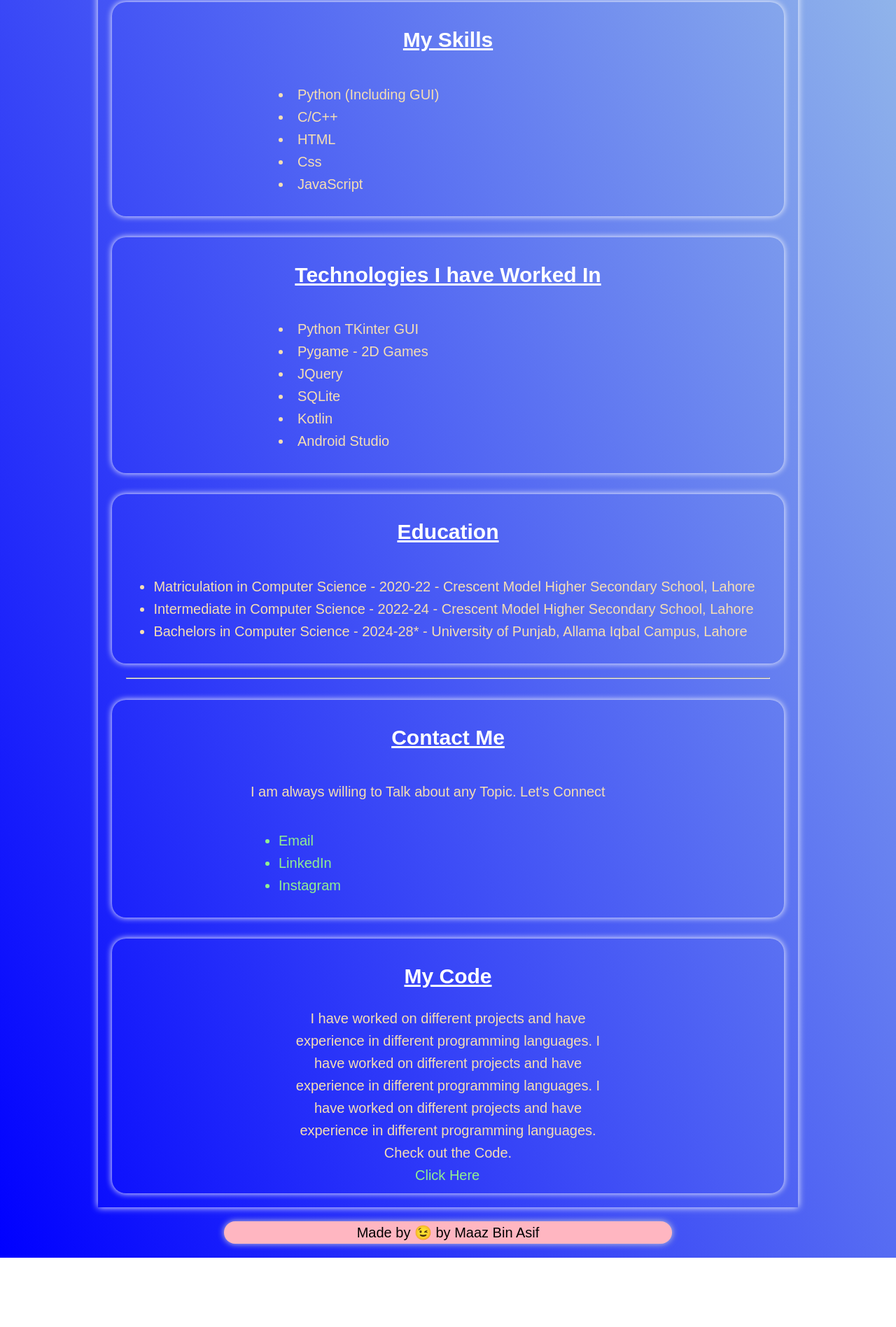
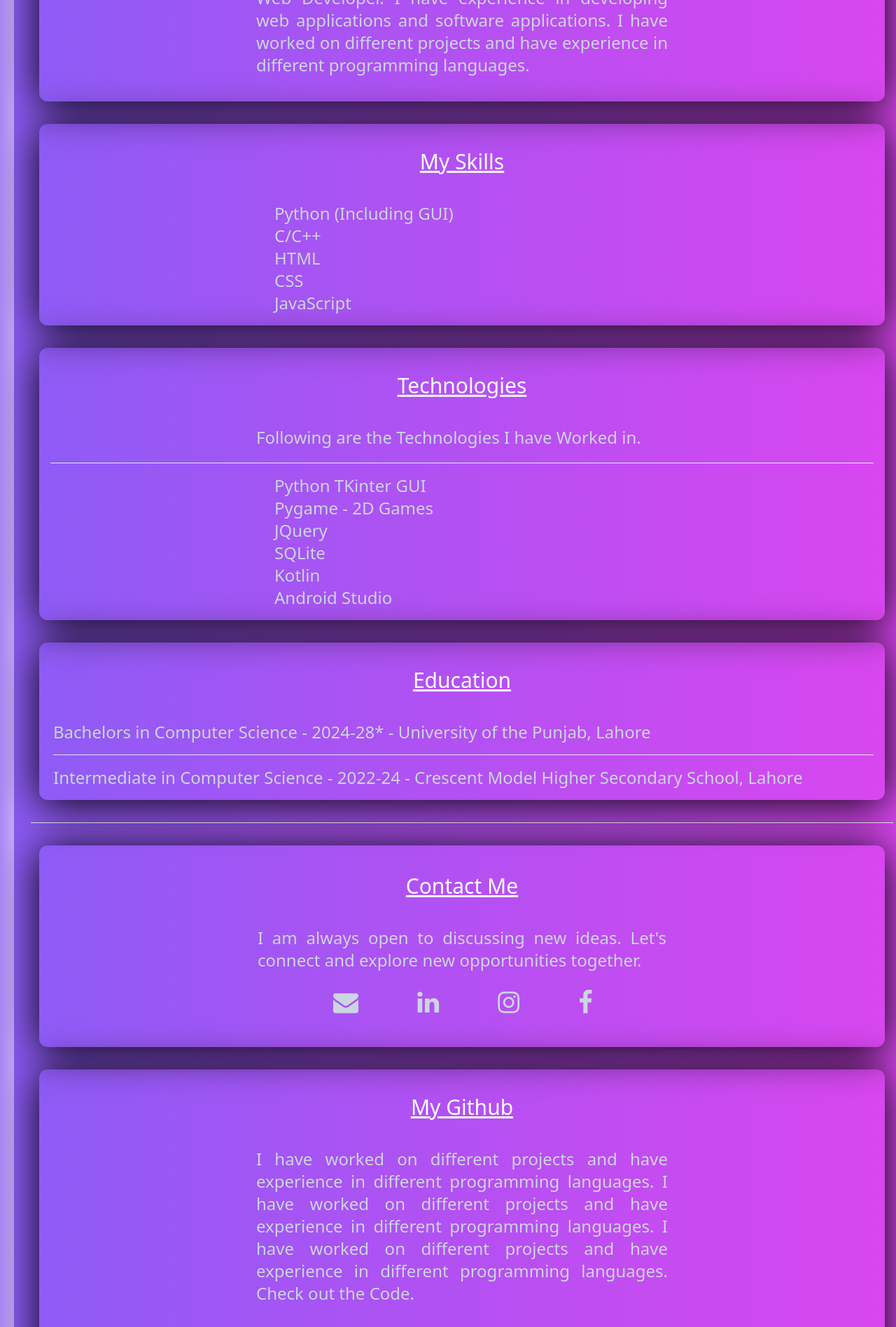
Before and after one commit to Maaz-319/Maaz-319.github.io, a plain HTML site: page index.html in a window 1280 px wide. Shown: the part 904-2800 px from the top of the page at 70% size. Before the commit the page ends 2701 px from the top, so only its background shows below. Drawn offline with nearby package versions, Linux system fonts and the light colour scheme.

Commit message:
Updated
Used TAILWIND CSS

```diff
--- a/index.html
+++ b/index.html
@@ -5,65 +5,122 @@
     <meta charset="UTF-8">
     <meta name="viewport" content="width=device-width, initial-scale=1.0">
     <title>Maaz Bin Asif</title>
+    <link rel="stylesheet" href="https://cdnjs.cloudflare.com/ajax/libs/font-awesome/4.7.0/css/font-awesome.min.css">
     <link rel="icon" href="favicon.ico" type="image/x-icon">
-    <link rel="stylesheet" href="style.css">
+    <script src="https://cdn.tailwindcss.com"></script>
+    <script src="jquery-3.7.1.js"></script>
+    <script text="text/javascript">
+        $(document).ready(function () {
+
+            $(".pfp__div").hide();
+            $(".container").hide();
+            $(".container").slideDown(2000);
+            $(".pfp__div").fadeIn(2000);
+
+            $(".fa-envelope").hover(function () {
+                $(this).css("color", "red");
+            }, function () {
+                $(this).css("color", "white");
+            });
+            $(".fa-linkedin").hover(function () {
+                $(this).css("color", "blue");
+            }, function () {
+                $(this).css("color", "white");
+            });
+            $(".fa-instagram").hover(function () {
+                $(this).css("color", "orange");
+            }, function () {
+                $(this).css("color", "white");
+            });
+            $(".fa-facebook").hover(function () {
+                $(this).css("color", "blue");
+            }, function () {
+                $(this).css("color", "white");
+            });
+            $(".fa-github").hover(function () {
+                $(this).css("color", "black");
+            }, function () {
+                $(this).css("color", "white");
+            });
+        });
+    </script>
 </head>
 
-<body>
-    <div class="container">
-        <div class="navbar__div">
-            <nav class="navbar">
-                <ul class="navbar__ul">
+<body class="bg-gradient-to-r from-violet-500 to-fuchsia-500">
+    <div class="navbar__div p-9">
+        <nav
+            class="bg-green-200 shadow-[0_5px_60px_1px_rgb(0,0,0)] self-center text-center list-none items-center rounded-full p-2">
+            <ul class=" flex list-none text-xl no-underline justify-center">
                 <a href="#HOME">
-                        <li class="navbar__li">Home</li>
+                    <li class="mr-5">Home</li>
                 </a>
                 <a href="#about">
-                        <li class="navbar__li">About</li>
+                    <li class="mr-5">About</li>
                 </a>
                 <a href="#skills">
-                        <li class="navbar__li">Skills</li>
+                    <li class="mr-5">Skills</li>
                 </a>
                 <a href="#education">
-                        <li class="navbar__li">Education</li>
+                    <li class="mr-5">Education</li>
                 </a>
                 <a href="#contact">
-                        <li class="navbar__li">Contact</li>
+                    <li class="mr-5">Contact</li>
                 </a>
                 <a href="#code">
-                        <li class="navbar__li">Code</li>
+                    <li class="mr-5">Code</li>
                 </a>
             </ul>
         </nav>
     </div>
-        <div class="pfp__div">
-            <img src="pfp3.jpg" alt="Maaz Bin Asif" class="profile__image">
+    <div class="container self-center m-5 shadow-[0_5px_60px_1px_rgb(255,255,255)] p-1">
+
+        <!-- -------------------------------------------------------------------------------------------------------------------------- -->
+        <div class="pfp__div flex my-5 justify-center">
+            <img src="pfp3.jpg" alt="Maaz Bin Asif"
+                class="profile__image w-4/12 rounded-full shadow-[0_5px_60px_1px_rgb(0,0,0)]">
         </div>
-        <div class="name__heading">Maaz Bin Asif</div>
-        <h2 class="profession__heading">Software Developer | Web Developer</h2>
-        <hr style="margin: 20px;">
-        <div class="about__me__div">
+        <div
+            class="name__heading text-3xl text-white font-bold text-center shadow-[0_5px_60px_1px_rgb(0,0,0)] w-2/4 ml-auto mr-auto rounded-full">
+            Maaz Bin Asif</div>
+        <h2
+            class="profession__heading text-xl text-slate-300 font-bold text-center shadow-[0_5px_60px_1px_rgb(0,0,0)] w-2/4 ml-auto mr-auto rounded-full my-5">
+            Software Developer | Web Developer</h2>
+        <hr class="my-5;">
+        <!-- -------------------------------------------------------------------------------------------------------------------------- -->
+        <div class="about__me__div m-8 shadow-[0_5px_60px_1px_rgb(0,0,0)] rounded-xl p-4">
             <a id="about">
-                <h3 class="about__me-heading">About Me</h3>
+                <h3 class="about__me-heading text-center text-3xl m-auto mb-5 text-white underline w-2/4 left-1/2 p-5">
+                    About Me</h3>
             </a>
-            <p class="about__me-paragraph">I am a Young Passionate Software Developer and Web Developer. I have
+            <p class="about__me-paragraph text-justify text-2xl text-slate-300 m-auto mb-5 w-2/4 left-1/2">I am a Young
+                Passionate Software Developer and Web Developer. I have
                 experience in developing web applications and software applications. I have worked on different
                 projects
                 and have experience in different programming languages.</p>
         </div>
-        <div class="my__skills__div">
+        <!-- -------------------------------------------------------------------------------------------------------------------------- -->
+        <div class="my__skills__div m-8 shadow-[0_5px_60px_1px_rgb(0,0,0)] rounded-xl p-4">
             <a id="skills">
-                <h3 class="my__skills-heading">My Skills</h3>
+                <h3 class="my__skills-heading text-center text-3xl m-auto mb-5 text-white underline w-2/4 left-1/2 p-5">
+                    My Skills</h3>
             </a>
-            <ul class="my__skills__list">
+            <ul class="my__skills__list text-slate-300 text-2xl list-inside mt-4 ml-80">
                 <li class="my__skills">Python (Including GUI)</li>
                 <li class="my__skills">C/C++</li>
                 <li class="my__skills">HTML</li>
-                <li class="my__skills">Css</li>
+                <li class="my__skills">CSS</li>
                 <li class="my__skills">JavaScript</li>
+                <!-- -------------------------------------------------------------------------------------------------------------------------- -->
         </div>
-        <div class="technologies__worked__in__div">
-            <h3 class="technologies__worked__in-heading">Technologies I have Worked In</h3>
-            <ul class="technologies__worked__in__list">
+        <div class="technologies__worked__in__div m-8 shadow-[0_5px_60px_1px_rgb(0,0,0)] rounded-xl p-4">
+            <h3
+                class="technologies__worked__in-heading text-center text-3xl m-auto mb-5 text-white underline w-2/4 left-1/2 p-5">
+                Technologies</h3>
+            <p
+                class="technologies__worked__in-paragraph text-justify text-2xl text-slate-300 m-auto mb-5 w-2/4 left-1/2">
+                Following are the Technologies I have Worked in.</p>
+            <hr class="line__technologies">
+            <ul class="technologies__worked__in__list text-slate-300 text-2xl list-inside mt-4 ml-80">
                 <li class="technologies__worked__in">Python TKinter GUI</li>
                 <li class="technologies__worked__in">Pygame - 2D Games</li>
                 <li class="technologies__worked__in">JQuery</li>
@@ -72,48 +129,61 @@
                 <li class="technologies__worked__in">Android Studio</li>
             </ul>
         </div>
-        <div class="education__div">
+        <!-- -------------------------------------------------------------------------------------------------------------------------- -->
+        <div class="education__div m-8 shadow-[0_5px_60px_1px_rgb(0,0,0)] rounded-xl p-4">
             <a id="education"></a>
-            <h3 class="education-heading">Education</h3>
-            <ul class="education__ul">
-                <li class="education__li">Matriculation in Computer Science - 2020-22 - Crescent Model Higher Secondary School, Lahore</li>
-                <li class="education__li">Intermediate in Computer Science - 2022-24 - Crescent Model Higher Secondary School, Lahore</li>
-                <li class="education__li">Bachelors in Computer Science - 2024-28* - University of Punjab, Allama Iqbal Campus, Lahore</li>
+            <h3 class="education-heading text-center text-3xl m-auto mb-5 text-white underline w-2/4 left-1/2 p-5">
+                Education</h3>
+            <ul class="education__ul text-slate-300 text-2xl list-inside mt-4 ml-1">
+                <li class="education__li">Bachelors in Computer Science - 2024-28* - University of the Punjab, Lahore
+                </li>
+                <hr class="my-4">
+                <li class="education__li">Intermediate in Computer Science - 2022-24 - Crescent Model Higher Secondary
+                    School, Lahore</li>
             </ul>
         </div>
         <hr style="margin: 20px;">
-        <div class="contact__me__div">
+        <!-- -------------------------------------------------------------------------------------------------------------------------- -->
+        <div class="contact__me__div m-8 shadow-[0_5px_60px_1px_rgb(0,0,0)] rounded-xl p-5">
             <a id="contact"></a>
-            <h3 class="contact__me-heading">Contact Me</h3>
-            <p class="contact__me__text__line">I am always willing to Talk about any Topic. Let's Connect</p>
-            <ul class="contact__me__ul">
-                <a href="mailto:maazbinaasif@gmail.com">
-                    <li class="contact__me__link">Email</li>
-                </a>
-                <a href="https://www.linkedin.com/in/maazbinasif" target="_blank">
-                    <li class="contact__me__link">LinkedIn</li>
-                </a>
-                <a href="https://www.instagram.com/maaz.binasif">
-                    <li class="contact__me__link">Instagram</li>
-                </a>
+            <h3 class="contact__me-heading text-center text-3xl m-auto mb-5 text-white underline w-2/4 left-1/2 p-5">
+                Contact Me</h3>
+            <p class="contact__me__text__line text-justify text-2xl text-slate-300 m-auto mb-5 w-2/4 left-1/2">I am
+                always open to discussing new ideas. Let's connect and explore new
+                opportunities together.</p>
+            <ul class="contact__me__ul ml-80 my-6">
+                <li class="contact__me__link inline-block mx-10 ml-20 text-slate-300 text-4xl"><a
+                        href="mailto:maazbinaasif@gmail.com" class="fa fa-envelope"></a></li>
+                <li class="contact__me__link inline-block mx-10 text-slate-300 text-4xl"><a
+                        href="https://www.linkedin.com/in/maazbinasif" target="_blank" class="fa fa-linkedin"></a>
+                </li>
+                <li class="contact__me__link inline-block mx-10 text-slate-300 text-4xl"><a
+                        href="https://www.instagram.com/maaz.binasif" target="_blank" class="fa fa-instagram"></a></li>
+                <li class="contact__me__link inline-block mx-10 text-slate-300 text-4xl"><a
+                        href="https://www.facebook.com/maaz.binaasif" target="_blank" class="fa fa-facebook"></a></li>
+            </ul>
         </div>
-        <div class="my__code__div">
+        <!-- -------------------------------------------------------------------------------------------------------------------------- -->
+        <div class="my__code__div m-8 shadow-[0_5px_60px_1px_rgb(0,0,0)] rounded-xl p-4">
             <a id="code"></a>
-            <h3 class="my__code-heading">My Code</h3>
-            <p class="my__code-paragraph">I have worked on different projects and have experience in different
+            <h3 class="my__code-heading text-center text-3xl m-auto mb-5 text-white underline w-2/4 left-1/2 p-5">My
+                Github</h3>
+            <p class="my__code-paragraph text-justify text-2xl text-slate-300 m-auto mb-5 w-2/4 left-1/2">I have worked
+                on different projects and have experience in different
                 programming languages. I have worked on different projects and have experience in different
                 programming
                 languages. I have worked on different projects and have experience in different programming
-                languages. Check out the Code.
+                languages. Check out the Code.<br><br>
+                <a href="https://www.github.com/maaz-319"
+                    class="fa fa-github inline-block ml-60 text-slate-300 text-6xl" id="github-link"
+                    target="_blank"></a>
             </p>
-            <a href="https://www.github.com/maaz-319" target="_blank" class="github__link">Click Here</a>
         </div>
     </div>
-    <footer class="footer_">
-        <p class="footer__text">Made by 😉 by Maaz Bin Asif</p>
+    <footer
+        class="footer_ text-center text-2xl m-auto mt-5 bg-green-200 shadow-[0_5px_60px_1px_rgb(0,0,0)] self-center text-center list-none items-center rounded-full w-2/4 left-1/2 bottom-0 mb-5">
+        <p class="footer__text">&#169; 2024 Maaz Bin Asif</p>
     </footer>
-    <script src="jquery-3.7.1.js"></script>
-    <script src="script.js"></script>
 </body>
 
 </html>
--- a/script.js
+++ /dev/null
@@ -1,18 +0,0 @@
-$(document).ready(function () {
-    $(".container").hide();
-    $(".footer").hide();
-    $(".profile__image").hide();
-    $(".navbar__div").hide();
-    $(".navbar__ul").hide();
-    $(".name__heading").hide();
-    $(".profession__heading").hide();
-
-
-    $(".container").slideDown(1000);
-    $(".footer").slideDown(1000);
-    $(".navbar__ul").fadeIn(3000);
-    $(".navbar__div").slideDown(1000);
-    $(".profile__image").fadeIn(3000);
-    $(".name__heading").fadeIn(3000);
-    $(".profession__heading").fadeIn(3000);
-});
--- a/style.css
+++ /dev/null
@@ -1,290 +0,0 @@
-body {
-    font-family: 'Poppins', sans-serif;
-    font-size: 16px;
-    line-height: 1.6;
-    color: #333;
-    background-image: linear-gradient(to top right, blue, lightblue);
-    margin: 0 auto;
-    /* Added margin: 0 auto; to center the content horizontally */
-    padding: 0;
-}
-
-a {
-    text-decoration: none;
-    color: lightgreen;
-}
-
-.container {
-    max-width: 960px;
-    margin: 4px auto;
-    box-shadow: 0 0 10px white;
-    padding: 20px;
-}
-
-.pfp__div {
-    display: flex;
-    justify-content: center;
-    margin-top: 20px;
-}
-
-.profile__image {
-    width: 30%;
-    height: 30%;
-    border-radius: 50%;
-    object-fit: cover;
-    box-shadow: 0 0 10px white;
-}
-
-.navbar__div {
-    display: flex;
-    justify-content: center;
-    margin-top: 5px;
-    box-shadow: 0 0 10px white;
-    background: lightpink;
-    padding: 10px;
-    border-radius: 20px;
-}
-
-.navbar__ul {
-    display: flex;
-    list-style: none;
-}
-
-nav ul li {
-    margin-right: 20px;
-    font-family: 'Poppins', sans-serif;
-    font-size: 20px;
-    color: #333;
-    text-decoration: none;
-}
-
-.name__heading {
-    text-align: center;
-    font-size: 40px;
-    margin: auto;
-    margin-top: 20px;
-    color: white;
-    border-radius: 50px;
-    box-shadow: 0 0 10px lightgray;
-    width: 50%;
-    left: 50%;
-}
-
-.profession__heading {
-    text-align: center;
-    font-size: 20px;
-    margin: auto;
-    margin-top: 20px;
-    color: #333;
-    border-radius: 50px;
-    color: wheat;
-    box-shadow: 0 0 10px lightgray;
-    width: 50%;
-    left: 50%;
-}
-
-.about__me__div {
-    margin-top: 30px;
-    box-shadow: 0 0 10px white;
-    /* background: lightpink; */
-    padding: 10px;
-    border-radius: 20px;
-}
-
-.about__me-paragraph {
-    text-align: center;
-    font-size: 20px;
-    margin: auto;
-    margin-top: 20px;
-    color: wheat;
-    border-radius: 50px;
-    width: 50%;
-    left: 50%;
-}
-
-.about__me-heading {
-    text-align: center;
-    font-size: 30px;
-    margin: auto;
-    margin-top: 20px;
-    color: white;
-    text-decoration: underline;
-    border-radius: 50px;
-    width: 50%;
-    left: 50%;
-}
-
-.my__skills__div {
-    margin-top: 30px;
-    box-shadow: 0 0 10px white;
-    /* background: lightpink; */
-    padding: 10px;
-    border-radius: 20px;
-}
-
-.my__skills-heading {
-    text-align: center;
-    font-size: 30px;
-    margin: auto;
-    margin-top: 20px;
-    color: white;
-    text-decoration: underline;
-    border-radius: 50px;
-    width: 50%;
-    left: 50%;
-}
-
-.my__skills__list {
-    color: wheat;
-    font-size: 20px;
-    list-style: inside;
-    margin-top: 4%;
-    margin-left: 20%;
-}
-
-.technologies__worked__in__div {
-    margin-top: 30px;
-    box-shadow: 0 0 10px white;
-    /* background: lightpink; */
-    padding: 10px;
-    border-radius: 20px;
-}
-
-.technologies__worked__in-heading {
-    text-align: center;
-    font-size: 30px;
-    margin: auto;
-    margin-top: 20px;
-    color: white;
-    text-decoration: underline;
-    border-radius: 50px;
-    width: 50%;
-    left: 50%;
-}
-
-.technologies__worked__in__list {
-    color: wheat;
-    font-size: 20px;
-    list-style: inside;
-    margin-top: 4%;
-    margin-left: 20%;
-}
-
-.education__div {
-    margin-top: 30px;
-    box-shadow: 0 0 10px white;
-    /* background: lightpink; */
-    padding: 10px;
-    border-radius: 20px;
-}
-
-.education-heading {
-    text-align: center;
-    font-size: 30px;
-    margin: auto;
-    margin-top: 20px;
-    color: white;
-    text-decoration: underline;
-    border-radius: 50px;
-    width: 50%;
-    left: 50%;
-}
-
-.education__ul {
-    color: wheat;
-    font-size: 20px;
-    margin-top: 4%;
-    margin-left: 1%;
-    text-decoration: none;
-}
-
-.contact__me__div {
-    margin-top: 30px;
-    box-shadow: 0 0 10px white;
-    /* background: lightpink; */
-    padding: 10px;
-    border-radius: 20px;
-}
-
-.contact__me-heading {
-    text-align: center;
-    font-size: 30px;
-    margin: auto;
-    margin-top: 20px;
-    color: white;
-    text-decoration: underline;
-    border-radius: 50px;
-    width: 50%;
-    left: 50%;
-}
-
-.contact__me__ul {
-    color: wheat;
-    font-size: 20px;
-    margin-top: 4%;
-    margin-left: 20%;
-    text-decoration: none;
-}
-
-.contact__me__text__line {
-    color: wheat;
-    font-size: 20px;
-    list-style: none;
-    margin-top: 4%;
-    margin-left: 20%;
-}
-
-.my__code__div {
-    margin-top: 30px;
-    box-shadow: 0 0 10px white;
-    /* background: lightpink; */
-    padding: 10px;
-    border-radius: 20px;
-}
-
-.my__code-heading {
-    text-align: center;
-    font-size: 30px;
-    margin: auto;
-    margin-top: 20px;
-    color: white;
-    text-decoration: underline;
-    border-radius: 50px;
-    width: 50%;
-    left: 50%;
-}
-
-.my__code-paragraph {
-    text-align: center;
-    font-size: 20px;
-    margin: auto;
-    margin-top: 20px;
-    color: wheat;
-    border-radius: 50px;
-    width: 50%;
-    left: 50%;
-}
-
-.github__link {
-    text-align: center;
-    font-size: 20px;
-    margin: auto;
-    border-radius: 50px;
-    width: 50%;
-    margin-top: 5%;
-    margin-left: 45%;
-}
-
-.footer_ {
-    text-align: center;
-    font-size: 20px;
-    margin: auto;
-    margin-top: 20px;
-    color: black;
-    border-radius: 50px;
-    box-shadow: 0 0 10px lightgray;
-    width: 50%;
-    left: 50%;
-    background: lightpink;
-    bottom: 0;
-}
```
Lines whose indentation alone changed are shown as unchanged.
